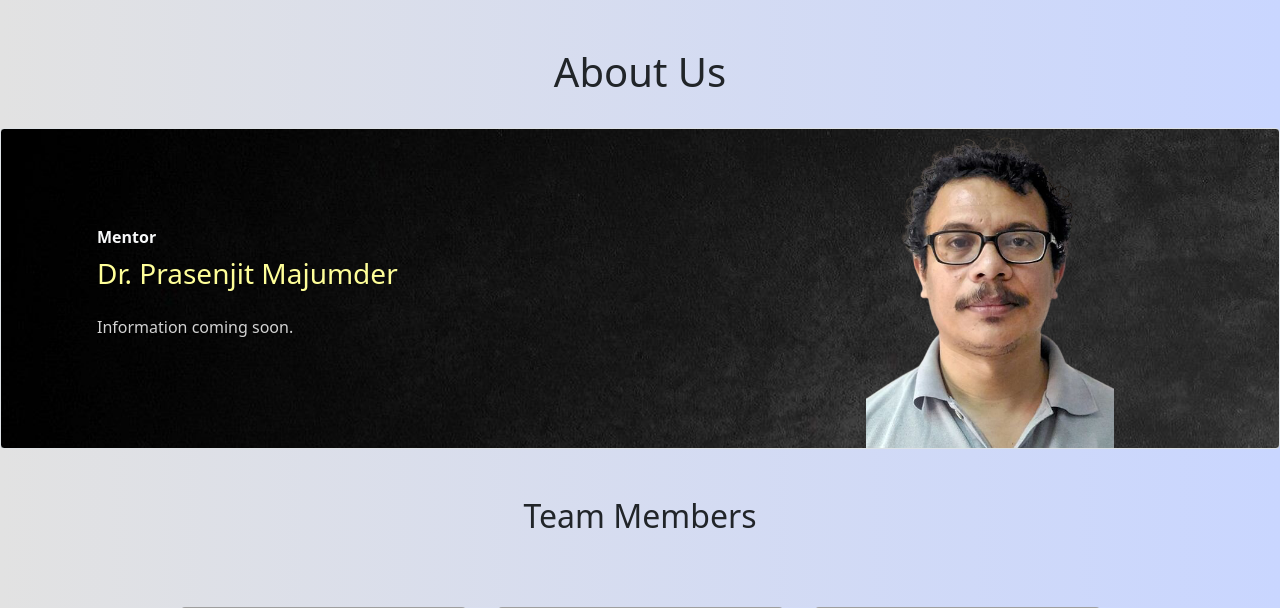
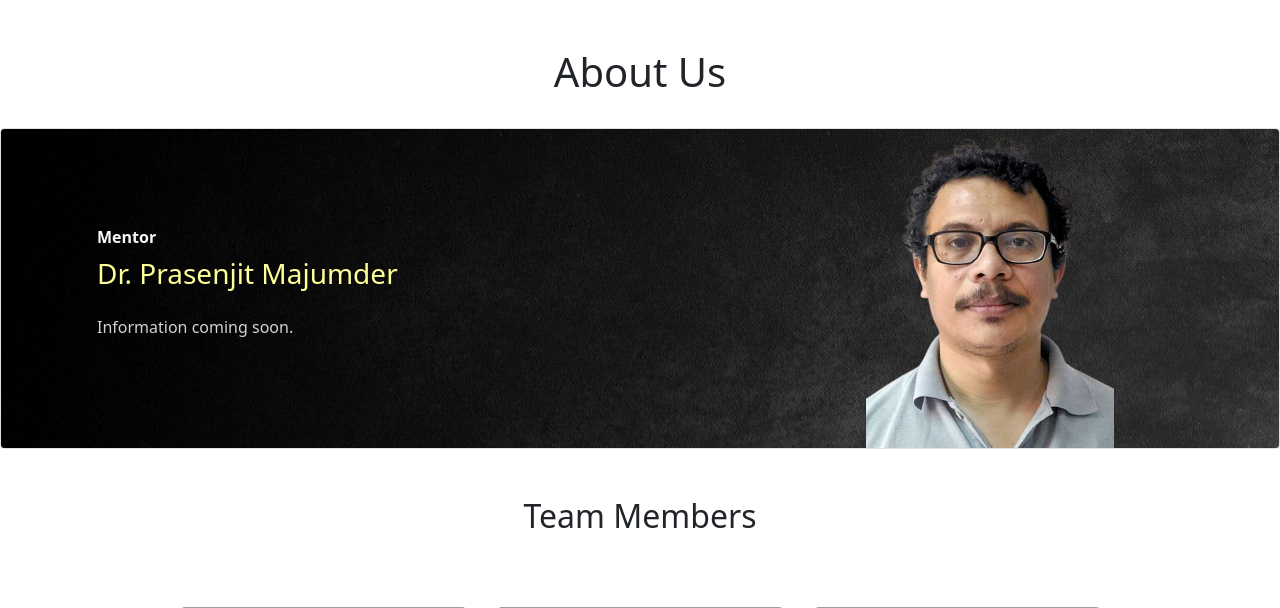
Before and after one commit to cmdev007/Power-Utilisaton-Prediction, a Django app: page /about in a window 1280 px wide. Shown: the part 56-664 px from the top of the page. Run offline with Django 3.2, Linux system fonts and the light colour scheme; some libraries are stand-ins or nearby versions; grey boxes are pictures that could not be loaded.

Commit message:
ABOUT-FRONT: removed gradient bg

```diff
--- a/templates/about.html
+++ b/templates/about.html
@@ -1,15 +1,6 @@
 {% extends 'index.html' %}
 {% block title %}About Us{% endblock title %}
 {% block body %}
-<head>
-    <style>
-        body{
-        background: #C9D6FF;
-        background: -webkit-linear-gradient(to right, #E2E2E2, #C9D6FF);
-        background: linear-gradient(to right, #E2E2E2, #C9D6FF);
-        }
-    </style>
-</head>
 <body>
       <section>
     <br>
```
